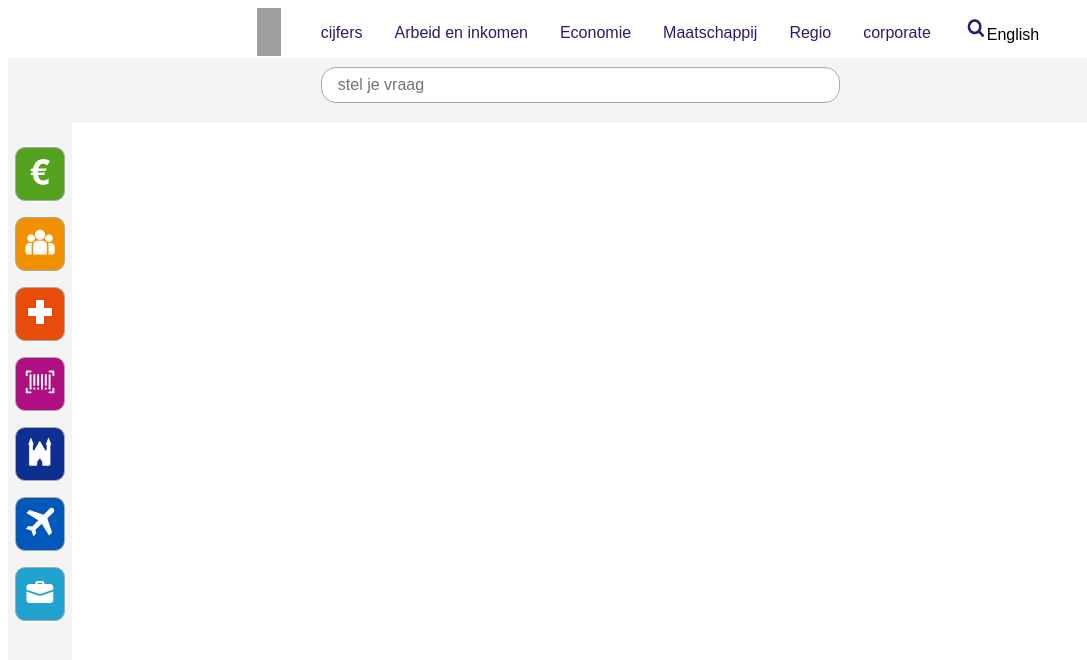
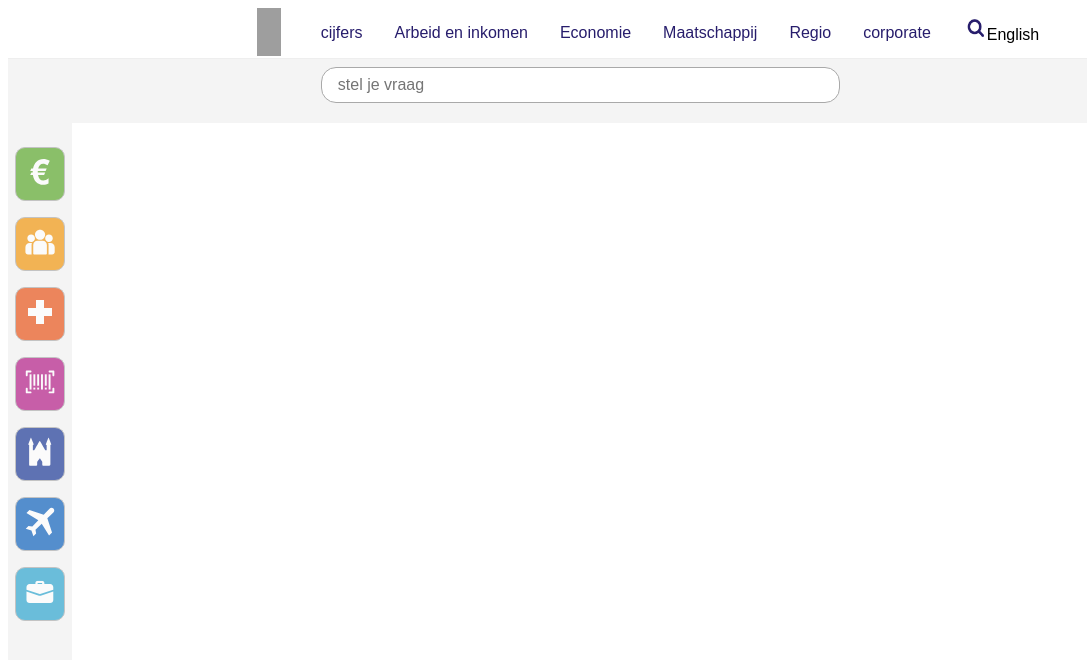
Before and after one commit to SharonV33/capturingCorona, a Vue app: page / in a window 1280 px wide. Shown: the top 660 px of the page, without its empty margins (0-1087 px from the left). Built offline with nearby package versions, Linux system fonts and the light colour scheme; grey boxes are pictures that could not be loaded.

Commit message:
opacity bug

```diff
--- a/src/App.vue
+++ b/src/App.vue
@@ -150,6 +150,7 @@ h3 {
 }
 
 #category div {
+  opacity: 65%;
   border: 1px solid darkgray;
   border-radius: 10px;
   padding: 0.5rem;
```
